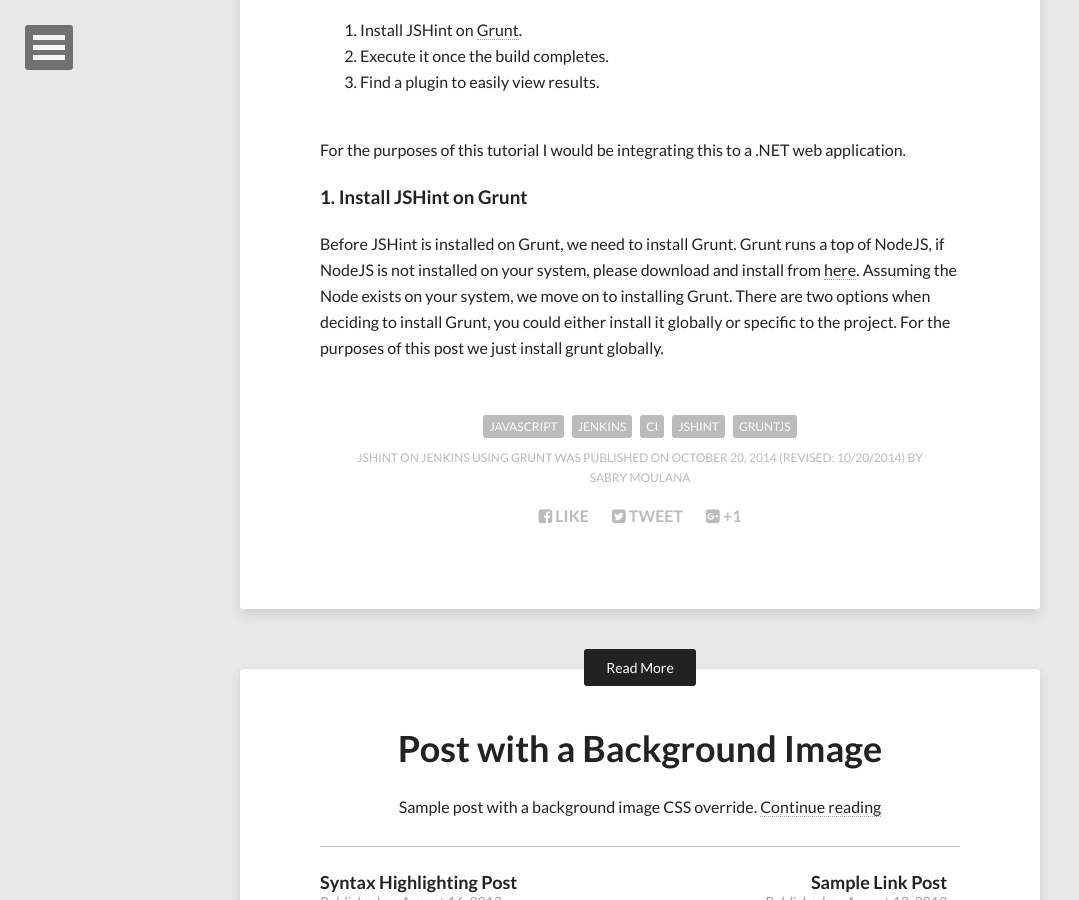
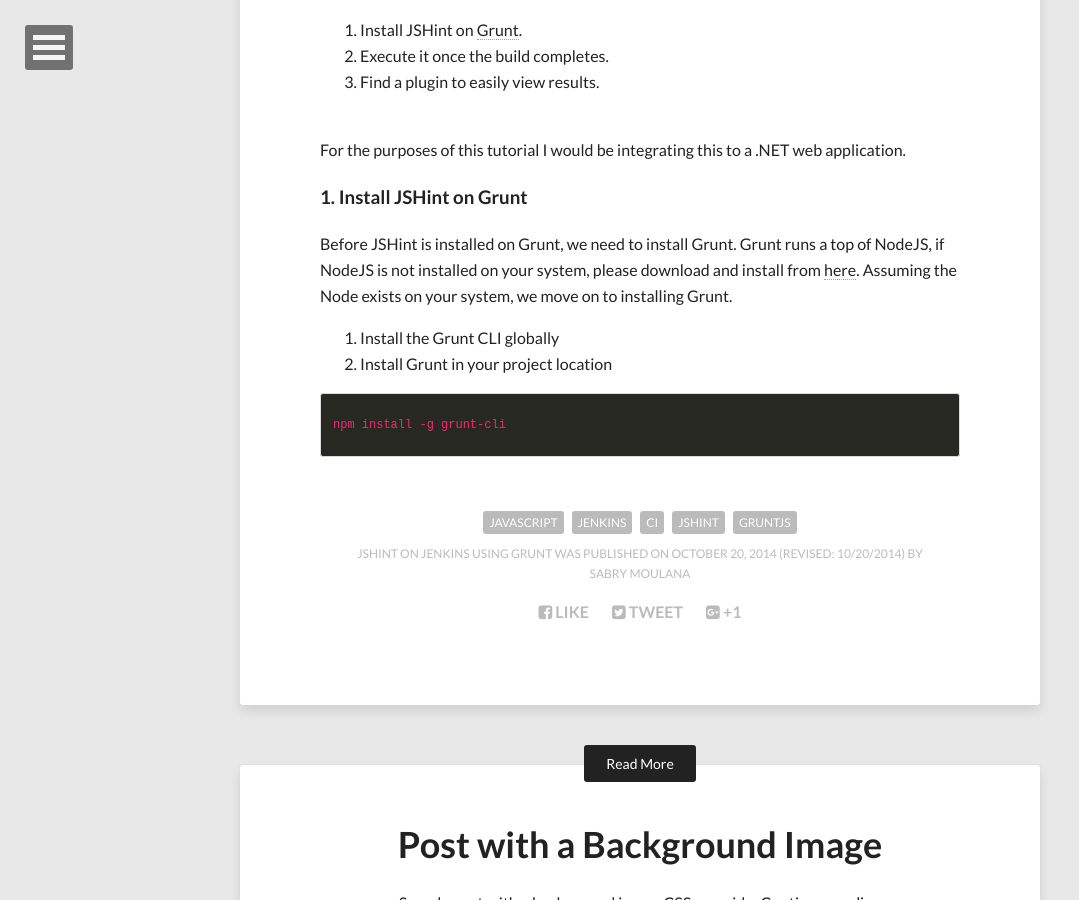
Before and after one commit to halfbakedcookie/halfbakedcookie.github.io, a Jekyll site: the page built from _posts/2014-10-20-JSHint-on-Jenkins-with-Grunt.md, in a window 1280 px wide and 900 px high, scrolled down 711 px. Shown: the whole window, without its empty margins (0-1079 px from the left). Built offline with Jekyll 4.4.1, drawn with Linux system fonts in a browser that asks for light colours; nearby versions of some CDN libraries; comment, search, counter and statistics services are not loaded.

Commit message:
Adding Syntax highlighting for the first time. Wuhoo!

```diff
--- a/_posts/2014-10-20-JSHint-on-Jenkins-with-Grunt.md
+++ b/_posts/2014-10-20-JSHint-on-Jenkins-with-Grunt.md
@@ -26,5 +26,10 @@ For the purposes of this tutorial I would be integrating this to a .NET web appl
 ### 1.   Install JSHint on Grunt
 
 Before JSHint is installed on Grunt, we need to install Grunt. Grunt runs a top of NodeJS, if NodeJS is not installed on your system, please download and install from [here](nodejs.org/download/).
-Assuming the Node exists on your system, we move on to installing Grunt. There are two options when deciding to install Grunt, you could either install it globally or specific to the project.
-For the purposes of this post we just install grunt globally.
+Assuming the Node exists on your system, we move on to installing Grunt.
+1. Install the Grunt CLI globally
+2. Install Grunt in your project location
+
+{% highlight css %}
+npm install -g grunt-cli
+{% endhighlight %}
```
